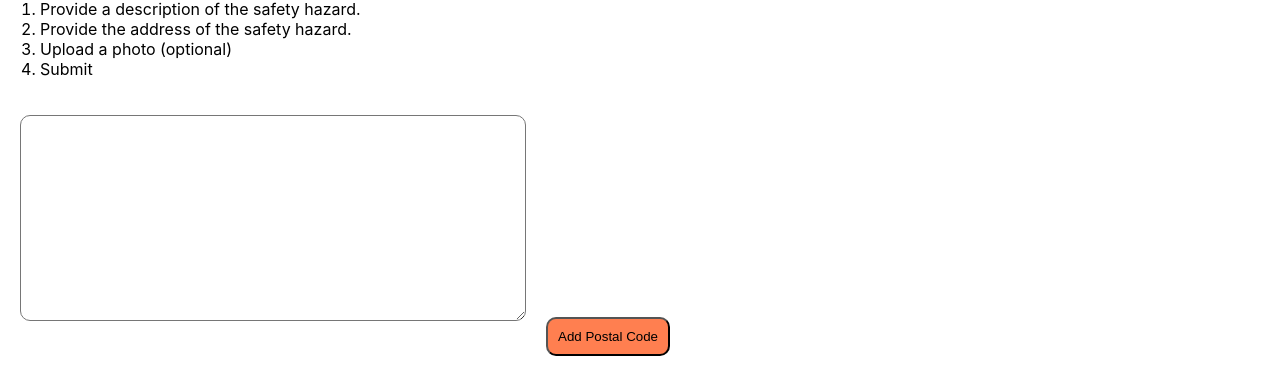
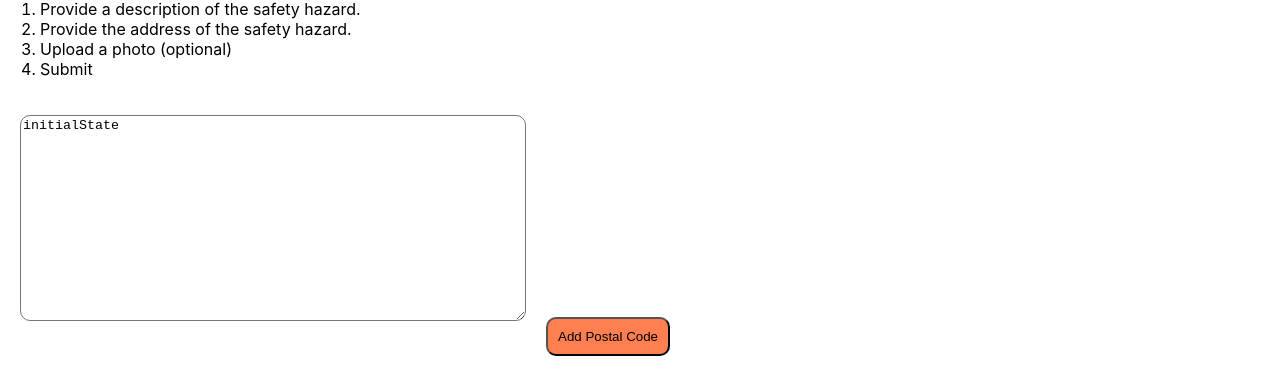
Before and after one commit to mechanicaleng68/Industrial-Safety-Hazards, a React (Create React App) app in the folder frontend/: page / in a window 1280 px wide. Shown: the part 152-523 px from the top of the page. Built offline with nearby package versions, Linux system fonts and the light colour scheme.

Commit message:
modified backend and frontend

```diff
--- a/frontend/src/App.js
+++ b/frontend/src/App.js
@@ -1,9 +1,12 @@
-import React from 'react';
-import './App.css';
+import React from "react";
+import { useState } from "react";
+import "./App.css";
 
-import ImageUpload from './ImageUpload';
+import ImageUpload from "./ImageUpload";
 
-function App () {
+function App() {
+  const [state, setState] = useState("initialState");
+
   return (
     <React.Fragment>
       {/*React.Fragment is used to stack divs*/}
@@ -15,7 +18,6 @@ function App () {
       </div>
 
       <div>
-
         <h2>How to submit a safety hazard warning:</h2>
         <ol>
           <li>Provide a description of the safety hazard.</li>
@@ -27,7 +29,11 @@ function App () {
 
       <div>
         {/*TODO: Need to connect safety hazard description, provided by user to collect in MongoDB;*/}
-        <textarea className="description" />
+        <textarea
+          className="description"
+          value={state}
+          onChange={(e) => setState(e.target.value)}
+        />
 
         {/*TODO: Add relevant feature for user to add address which will be converted to geolocation*/}
         <button className="btn-address">Add Postal Code</button>
@@ -35,10 +41,11 @@ function App () {
         <ImageUpload />
 
         {/*TODO: Need to make button clickable and fix .btn-submit at App.css- something is wrong with the syntax */}
-        <button className="btn-submit"> Submit</button>
-
+        <button onClick={() => console.log(state)} className="btn-submit">
+          {" "}
+          Submit
+        </button>
       </div>
-
     </React.Fragment>
   );
 }
```
Also changed, not shown: 1 other file (tests, documents, lock files or other folders).
